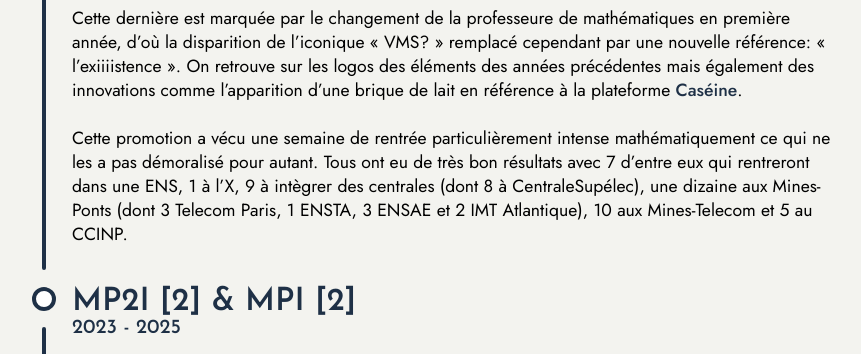
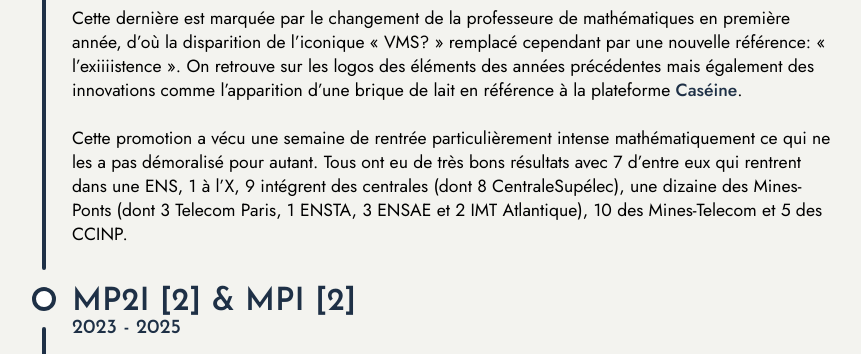
Before and after one commit to MP2I-Saint-Louis/MP2I-Saint-Louis.github.io, an Astro site: page / in a window 1280 px wide. Shown: the part 2880-3234 px from the top of the page, without its empty margins (208-1069 px from the left). Built offline with nearby package versions, Linux system fonts and the light colour scheme; Astro itself is replaced by a stand-in of ours.

Commit message:
Fix typos

```diff
--- a/src/contents/promotions/2026.md
+++ b/src/contents/promotions/2026.md
@@ -21,4 +21,4 @@ Cette dernière est marquée par le changement de la professeure de mathématiqu
 On retrouve sur les logos des éléments des années précédentes mais également des innovations comme l'apparition d'une brique de lait en référence à la plateforme [Caséine](https://moodle.caseine.org/).
 
 Cette promotion a vécu une semaine de rentrée particulièrement intense mathématiquement ce qui ne les a pas démoralisé pour autant.
-Tous ont eu de très bon résultats avec 7 d'entre eux qui rentreront dans une ENS, 1 à l'X, 9 à intègrer des centrales (dont 8 à CentraleSupélec), une dizaine aux Mines-Ponts (dont 3 Telecom Paris, 1 ENSTA, 3 ENSAE et 2 IMT Atlantique), 10 aux Mines-Telecom et 5 au CCINP.
+Tous ont eu de très bons résultats avec 7 d'entre eux qui rentrent dans une ENS, 1 à l'X, 9 intégrent des centrales (dont 8 CentraleSupélec), une dizaine des Mines-Ponts (dont 3 Telecom Paris, 1 ENSTA, 3 ENSAE et 2 IMT Atlantique), 10 des Mines-Telecom et 5 des CCINP.
```
